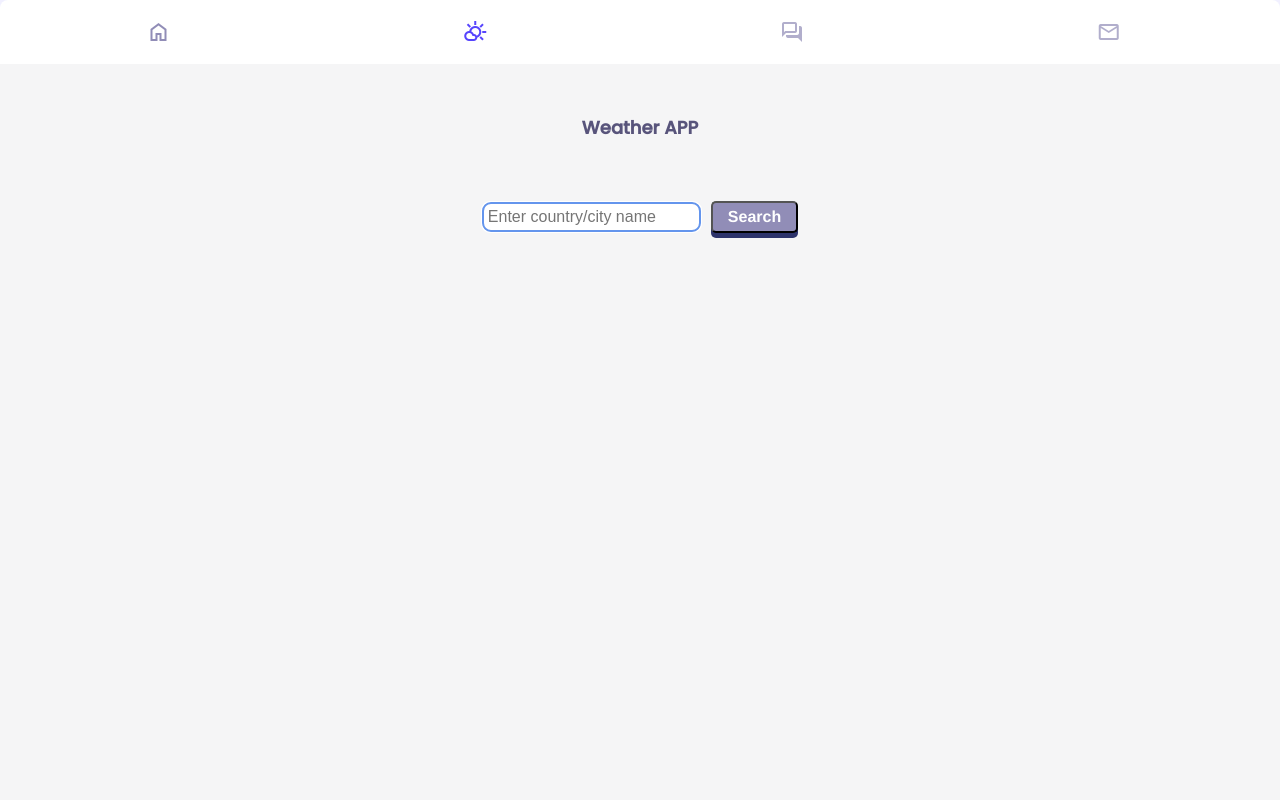
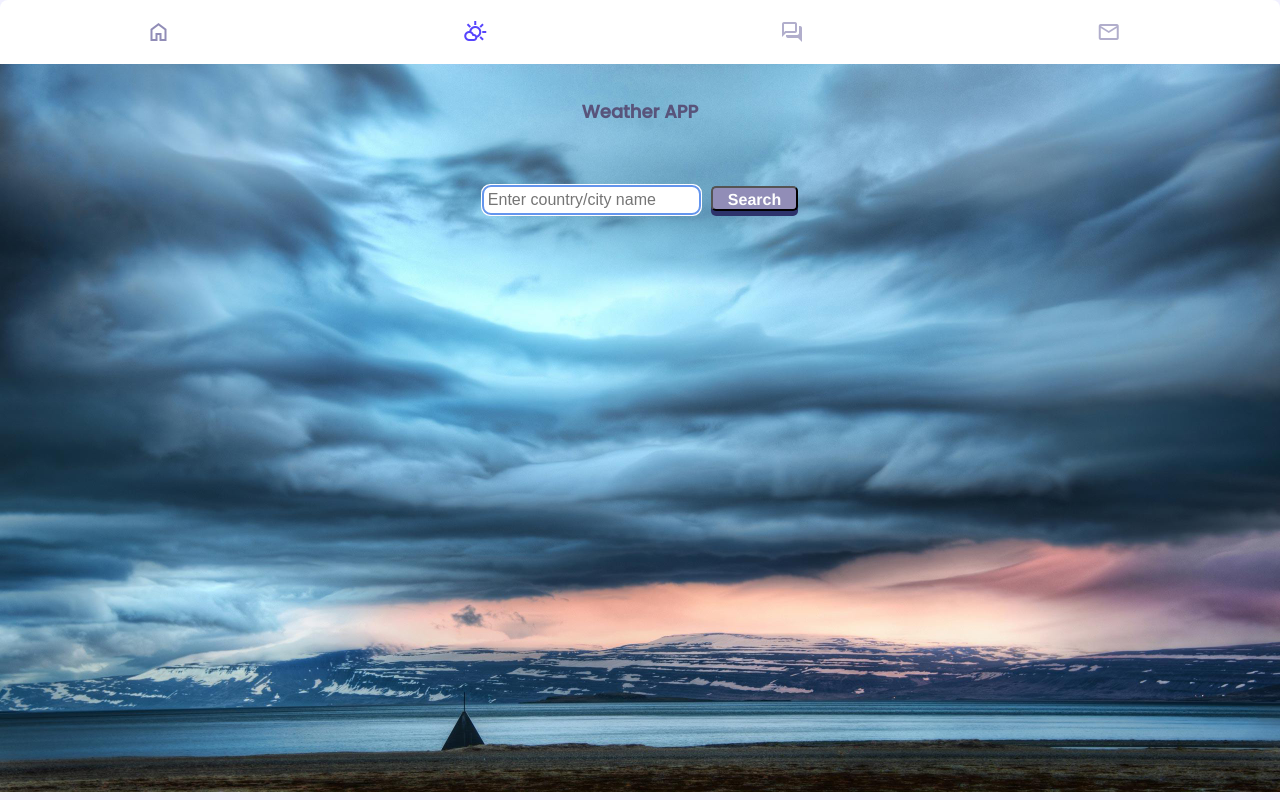
Before and after one commit to Marin303/react_portfolio, a React (Create React App) app: page / in a window 1280 px wide. Both pictures are taken after a click on the button "partly_cloudy_day". Built offline with nearby package versions, Linux system fonts and the light colour scheme.

Commit message:
readme, email icon, weather background

```diff
--- a/src/App.css
+++ b/src/App.css
@@ -34,7 +34,6 @@ body {
   font-size: 24px;
   transition: 0.3s;
   flex: 1;
-  /*new added*/
 }
 
 .widget>header>button:not(.active) {
@@ -48,7 +47,6 @@ body {
 
 .widget>header>button.active {
   color: var(--color-primary);
-  /*  border-bottom: 1px solid #5644fd; */
 }
 
 
@@ -57,8 +55,7 @@ body {
   position: relative;
   align-items: center;
   overflow: hidden;
-  height: 92vh;
-  /* had to fix to responsive*/
+  height: 91vh;
   background-color: #f5f5f6;
 }
 
@@ -92,31 +89,19 @@ p {
   margin: 50px auto;
 }
 
-
-/* .underline {
-  position: absolute;
-  left: 0;
-  bottom: 0;
-
-  height: 3px;
-  background: var(--color-primary);
-  transition: 0.2s;
-} */
-
-/*----------------------------------------------- With width 100% - overflow-y added */
 .widget>header {
   display: flex;
   position: relative;
   width: 99%;
-  /*  border-bottom: 1px solid #e2e1ef; */
 }
 
 /* --------------------Contact.jsx */
 .ContactContainer {
-  /* border: 1px solid black; */
-  margin: 5% 20%;
+  /* margin: 5% 20%; */
+  align-items: center;
+  margin: 10vw 10vw;
   display: flex;
-  justify-content: space-around;
+  justify-content: space-between;
 
 }
 
@@ -135,30 +120,29 @@ p {
 
 /* ----------------------------Weather */
 .WeatherContainer {
-  margin-top: 5vh;
+  margin-top: 10vh;
   display: block;
   align-items: center;
   padding: 20px;
 }
 
-/* .WeatherContainer>button {
-
-  height: 3vh;
-  display: inline-block;
-  padding: 0 5px 0 5px;
-  background-color: #918db7;
-} */
-
-.WeatherContainer>h1 {
-  display: block;
+.weatherBackground>h2 {
+  position: relative;
+  top:5vh;
 }
-
-/* .WeatherContainer>input {
-
-
-} */
 
 .weatherValues {
   margin: 50px;
-
+  color: rgb(153, 67, 67);
 }
+.weatherBackground{
+  background-image: url("./Components/Weather/background-img/weather.jpg");
+  background-size: cover;
+  background-position: center;
+  background-repeat: no-repeat;
+  position: relative;
+  top: -7vh;
+  height: 100vh;
+  text-align: center;
+  align-items: center;
+}
--- a/src/Components/Chat/Chat.module.css
+++ b/src/Components/Chat/Chat.module.css
@@ -76,15 +76,6 @@ h1 {
   color: white;
   display: inline-block;
 }
-
-/* .ChatForm {
-  display: flex;
-  width: 100%;
-  text-align: center;
-  justify-content: space-between;
-  max-width: 600px;
-  margin: 0 auto 40px;
-} */
 .ChatForm {
   padding: 20px;
 }
@@ -112,19 +103,16 @@ input:focus {
   font-family: Helvetica, sans-serif;
   font-weight: bold;
   font-size: 16px;
-  text-align: center;
   text-decoration: none;
   background-color: #918db7;
   display: inline-block;
-  /* position: relative; */
-  padding: 5px 15px;
-
+  padding: 3px 15px 0;
   box-shadow: 0 5px 0 #2d336b;
   border-radius: 5px;
+
 }
 
 .ChatBtn:active {
-  top: 1px;
   background-color: #918db7;
   box-shadow: inset 0 3px 0 #978eec, inset 0 -3px 0 #918db7;
   text-shadow: 0px 2px 0px #978eec;
@@ -132,13 +120,13 @@ input:focus {
 
 .ChatBtn:after {
   content: "";
-  height: 100%;
+  /* height: 100%; */
   width: 100%;
   padding: 4px;
   position: absolute;
-  bottom: -10px;
+  bottom: -8px;
   left: -4px;
-  z-index: -1;
+
   border-radius: 5px;
 }
 
--- a/src/Components/Contact/Contact.jsx
+++ b/src/Components/Contact/Contact.jsx
@@ -20,6 +20,9 @@ const Contact = ({ isActive }) => {
         <a href="https://github.com/Marin303">
           <i className="fa fa-github fa-2x" aria-hidden="true"></i>Github
         </a>
+        <a href="mailto:marin.muktic3@gmail.com">
+        <i className="fa fa-envelope fa-2x" aria-hidden="true"></i>Email
+        </a>
       </div>
     </div>
   );
--- a/src/Components/Home/Home.jsx
+++ b/src/Components/Home/Home.jsx
@@ -11,9 +11,10 @@ const Home = ({ isActive }) => {
       <p>Welcome to my <i>Portfolio</i>!</p>
       <p>Take a look at some of my projects and feel free <br /> to contact me.</p>
       <img src={me} alt="me" style={{
+        marginTop: '-2vh',
         clipPath: 'circle(40%)',
         WebkitClipPath: 'circle(40%)',
-        width:'30%'
+        width:'160px'
       }} />    </div>
   );
 };
--- a/src/Components/Weather/Weather.jsx
+++ b/src/Components/Weather/Weather.jsx
@@ -36,7 +36,7 @@ const [checkCondition, setCheckCondition] = useState(false)
   };
 
   return (
-    <div>
+    <div className="weatherBackground">
       <h2>Weather APP</h2>
       <form onSubmit={handleOnSubmit} className="WeatherContainer">
         <input
--- a/src/Fragments/Chat/NameSetup.jsx
+++ b/src/Fragments/Chat/NameSetup.jsx
@@ -24,6 +24,7 @@ function NameSetup(props) {
             value={username}
             onChange={handleUsernameChange}
             maxLength={20}
+            autoFocus={true}
             className={ChatStyles.input}
           />
           <button type="submit" className={ChatStyles.ChatBtn}>Join</button>
```
Also changed, not shown: src/Components/Weather/background-img/weather.jpg (added), 1 other file (tests, documents, lock files or other folders).
